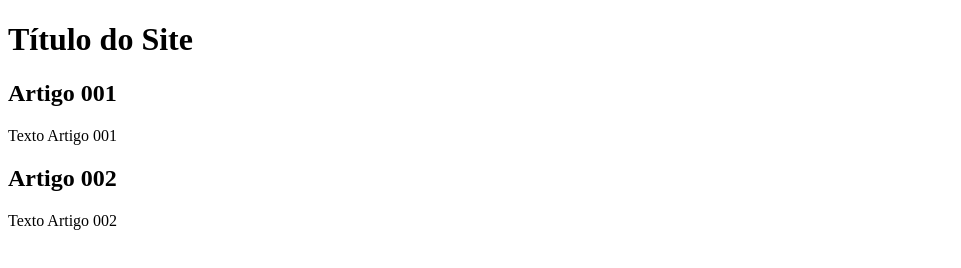
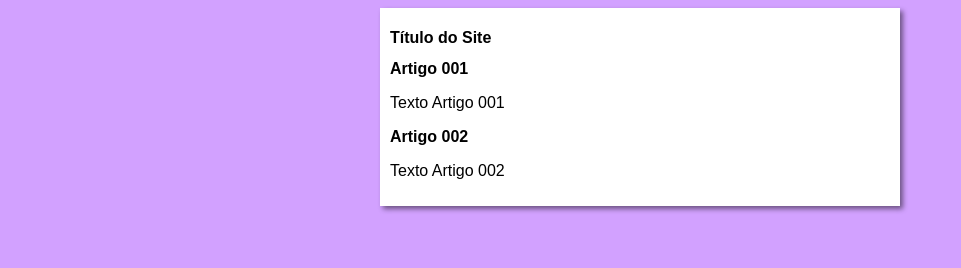
Before and after one commit to herculeslopes/projeto-site, a plain HTML site: page index.html in a window 1280 px wide. Shown: the whole page, without its empty margins (0-961 px from the left). Drawn offline with Linux system fonts and the light colour scheme.

Commit message:
iniciei o design

```diff
--- /dev/null
+++ b/estilos/style.css
@@ -0,0 +1,16 @@
+* {
+    font-family: Arial, Helvetica, sans-serif;
+    font-size: 16px;
+}
+
+body {
+    background-color: rgb(210, 161, 255);
+}
+
+main {
+    background-color: white;
+    width: 500px;
+    margin: auto;
+    padding: 10px;
+    box-shadow: 3px 3px 5px rgba(0, 0, 0, 0.486);
+}
--- a/index.html
+++ b/index.html
@@ -4,6 +4,7 @@
     <meta charset="UTF-8">
     <meta name="viewport" content="width=device-width, initial-scale=1.0">
     <title>Título do Site</title>
+    <link rel="stylesheet" href="estilos/style.css">
 </head>
 <body>
     <main>
```
